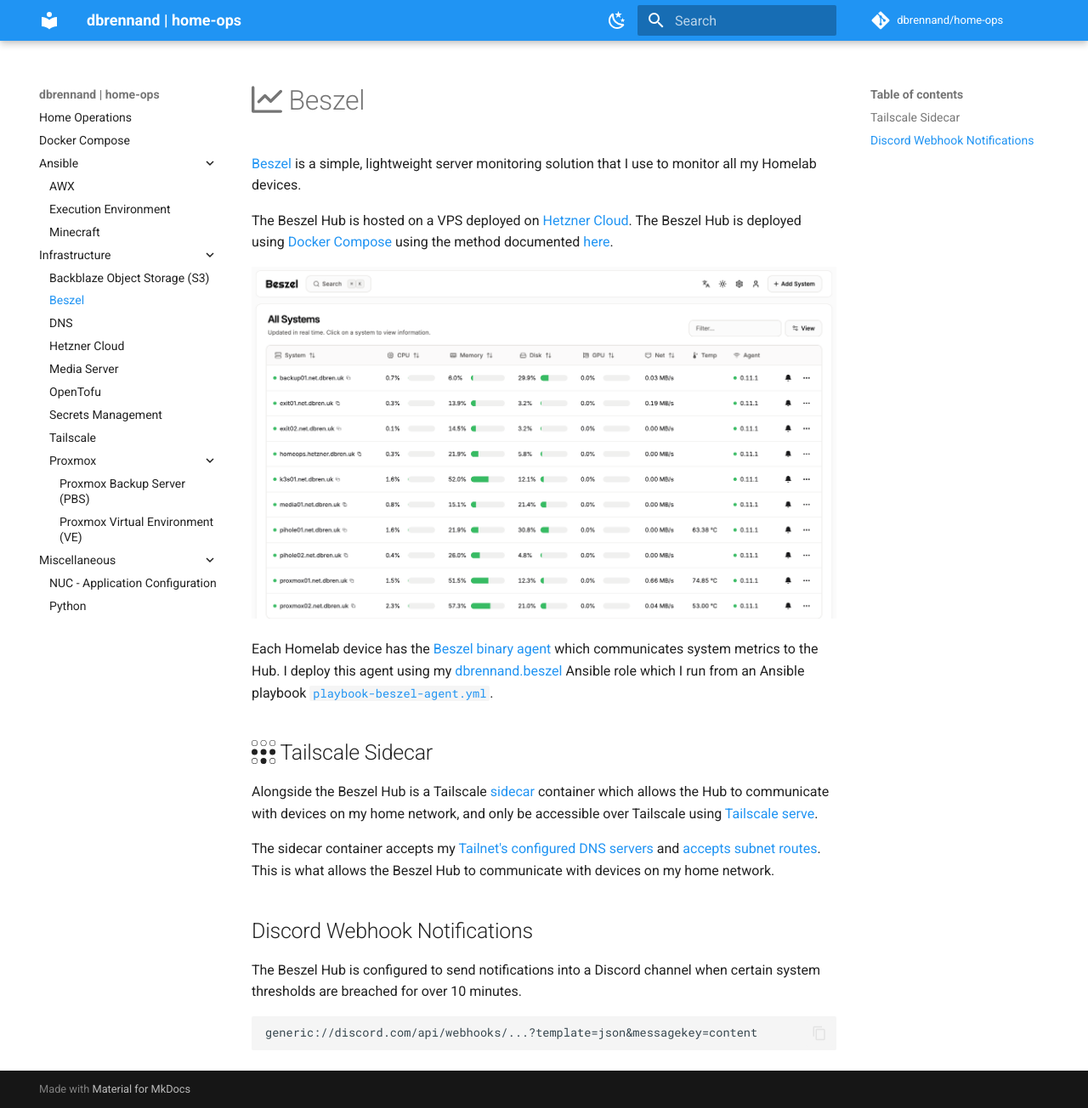
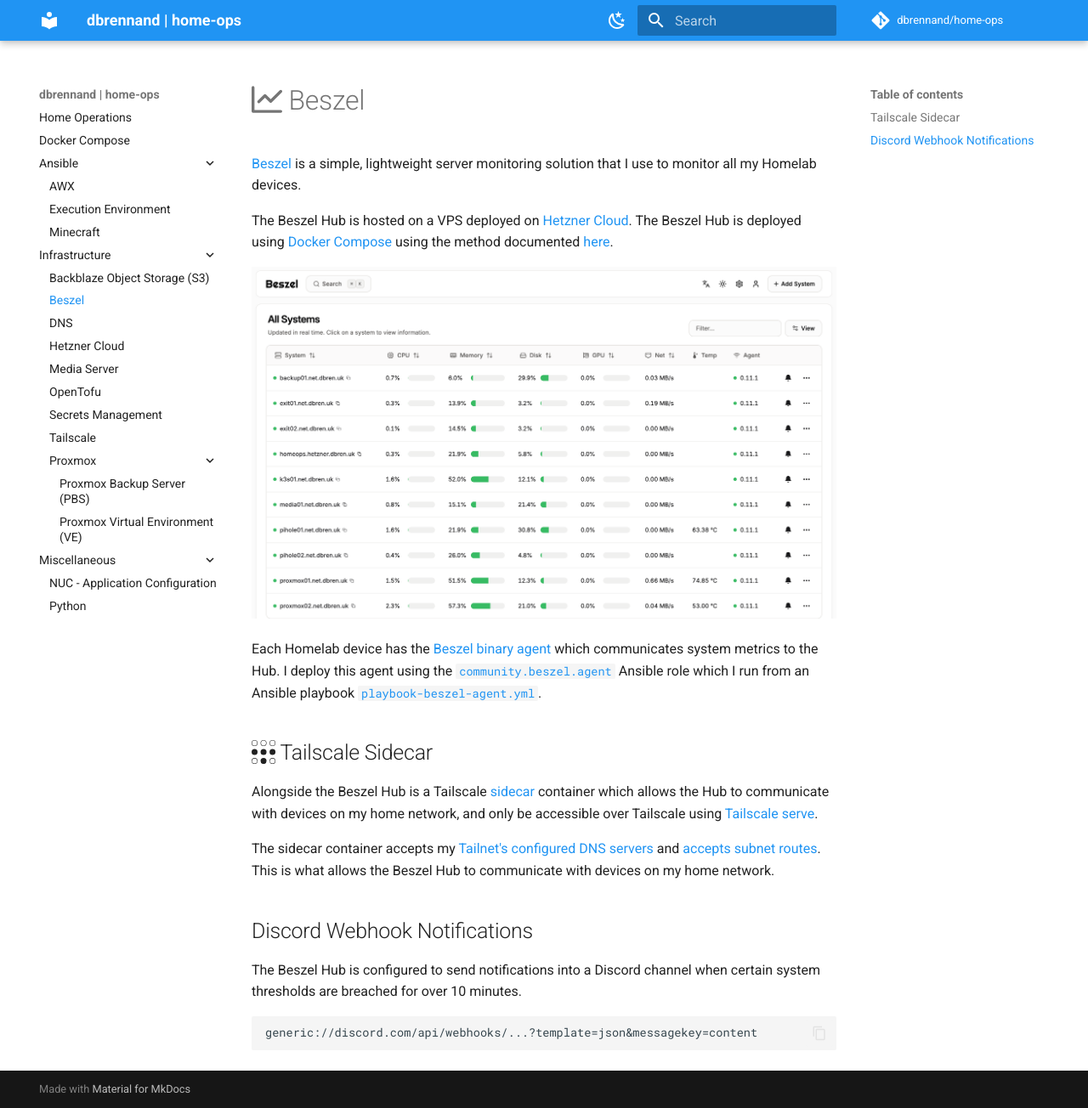
Before and after one commit to dbrennand/home-ops, an MkDocs documentation site: the page built from docs/infrastructure/beszel.md, in a window 1280 px wide and 1304 px high. Shown: the whole window at 85% size. Built offline with MkDocs 1.6.1 and Material for MkDocs 9.7.7, drawn with Linux system fonts in a browser that asks for light colours; comment, search, counter and statistics services are not loaded.

Commit message:
docs(chore): update to use collection

```diff
--- a/docs/infrastructure/beszel.md
+++ b/docs/infrastructure/beszel.md
@@ -6,7 +6,7 @@
 
 ![Beszel Dashboard](../assets/images/Beszel.png)
 
-Each Homelab device has the [Beszel binary agent](https://beszel.dev/guide/what-is-beszel#architecture) which communicates system metrics to the Hub. I deploy this agent using my [dbrennand.beszel](https://github.com/dbrennand/ansible-role-beszel) Ansible role which I run from an Ansible playbook [`playbook-beszel-agent.yml`](https://github.com/dbrennand/home-ops/blob/main/ansible/playbooks/playbook-beszel-agent.yml).
+Each Homelab device has the [Beszel binary agent](https://beszel.dev/guide/what-is-beszel#architecture) which communicates system metrics to the Hub. I deploy this agent using the [`community.beszel.agent`](https://github.com/ansible-collections/community.beszel) Ansible role which I run from an Ansible playbook [`playbook-beszel-agent.yml`](https://github.com/dbrennand/home-ops/blob/main/ansible/playbooks/playbook-beszel-agent.yml).
 
 ## :simple-tailscale: Tailscale Sidecar
 
```
